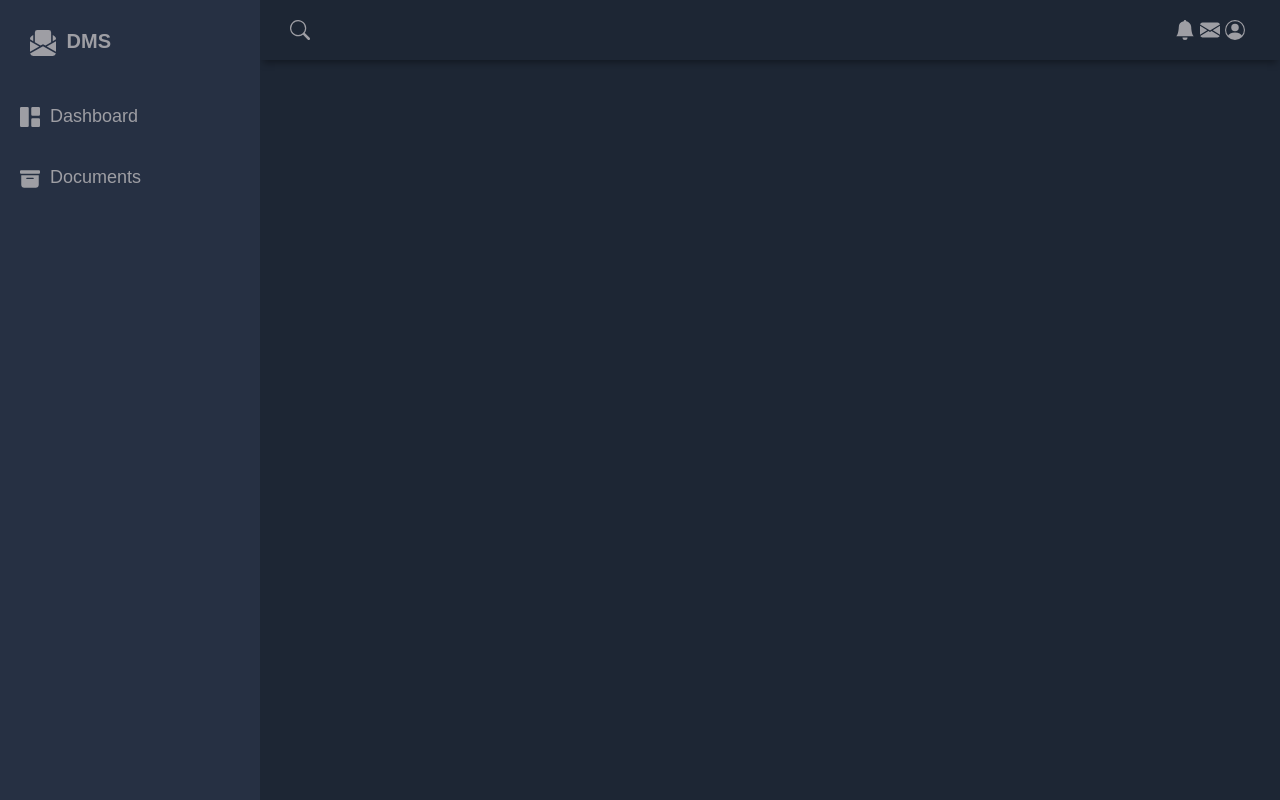
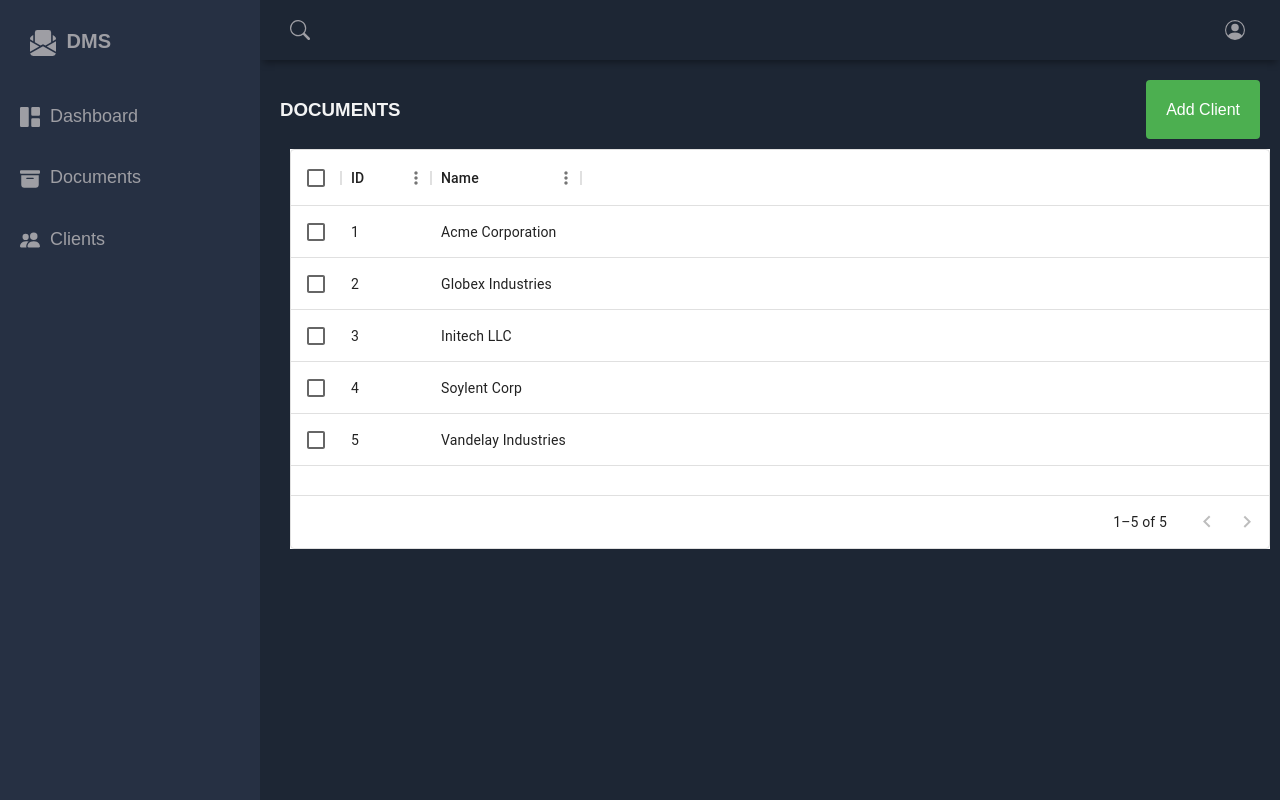
Before and after one commit to Ranko1996/react-dashboard, a React (Vite) app in the folder DocumentsPanel/: page /clients in a window 1280 px wide. Built offline with nearby package versions, Linux system fonts and the light colour scheme.

Commit message:
Dodavanje klijenata napravljeno

```diff
--- a/DocumentsPanel/src/Add.tsx
+++ b/DocumentsPanel/src/Add.jsx
@@ -50,8 +50,7 @@ const Add = ({ setOpen, clients, documents, setDocuments }) => {
         startDate,
         duration,
     });
-      console.log(documents);
-    // setOpen(false); // Zatvara modal
+    setOpen(false); // Zatvara modal
 };
 
 
--- /dev/null
+++ b/DocumentsPanel/src/AddClient.jsx
@@ -0,0 +1,50 @@
+import React, { useState } from "react";
+import "./add.css";
+
+const Add = ({ setOpen, setClients }) => {
+  const [clientName, setClientName] = useState("");
+
+  const handleSubmit = (e) => {
+    e.preventDefault();
+
+    // Stvaranje novog objekta klijenta
+    const newClient = {
+      id: Math.random().toString(36).substr(2, 9), // Generiranje jedinstvenog ID-a
+      name: clientName,
+    };
+
+    // Dodavanje novog klijenta u stanje koristeći setClients
+    setClients((prevClients) => [...prevClients, newClient]);
+
+    // Resetiranje inputa nakon dodavanja klijenta
+    setClientName("");
+
+    // Zatvaranje modalnog prozora
+    setOpen(false);
+  };
+
+  return (
+    <div className="add">
+      <div className="modal">
+        <span className="close" onClick={() => setOpen(false)}>
+          X
+        </span>
+        <h1>Add New Client</h1>
+        <form onSubmit={handleSubmit}>
+          <div className="item">
+            <label>Client Name</label>
+            <input
+              type="text"
+              value={clientName}
+              onChange={(e) => setClientName(e.target.value)}
+              placeholder="Enter client name"
+            />
+          </div>
+          <button type="submit">Add Client</button>
+        </form>
+      </div>
+    </div>
+  );
+};
+
+export default Add;
--- a/DocumentsPanel/src/App.jsx
+++ b/DocumentsPanel/src/App.jsx
@@ -6,6 +6,7 @@ import Header from './Header';
 import Sidebar from './Sidebar';
 import Home from './Home';
 import Documents from './Documents';
+import Clients from './Clients';
 // Uvozite dodatne stranice koje želite uključiti
 // import About from './About'; // Primer dodatne stranice
 
@@ -26,7 +27,7 @@ function App() {
         <Routes>
           <Route path="/" element={<Home documents={documents} setDocuments={setDocuments} clients={clients} setClients={setClients} />} />
           <Route path="/documents" element={<Documents documents={documents} setDocuments={setDocuments} clients={clients} setClients={setClients} /> } />
-
+          <Route path="/clients" element={<Clients documents={documents} setDocuments={setDocuments} clients={clients} setClients={setClients} /> } />
         </Routes>
       </div>
     </Router>
--- /dev/null
+++ b/DocumentsPanel/src/Clients.jsx
@@ -0,0 +1,29 @@
+import { useState } from 'react';
+import DataGridTable from './components/dataTable/DataTable'
+import Add from './AddClient';
+import AddButton from './components/button/AddButton';
+
+
+const Clients = ({ documents, setDocuments, clients, setClients }) => {
+  console.log(documents)
+  console.log(clients)
+    const columns = [
+      { field: 'id', headerName: 'ID', width: 90 },
+      { field: 'name', headerName: 'Name', width: 150 },
+    ];
+
+    const [isModalOpen, setIsModalOpen] = useState(false);
+    const handleAddClientClick = () => {setIsModalOpen(true);}
+  return (
+    <div className='main-container'>
+    <div className='main-title'>
+        <h3>DOCUMENTS</h3>
+        <AddButton onClick={handleAddClientClick}>Add Client</AddButton>
+    </div>
+    {isModalOpen && <Add setOpen={setIsModalOpen} clients={clients} setClients={setClients} />}
+      <DataGridTable  data={clients} columns={columns} />
+    </div>
+  )
+}
+
+export default Clients
--- a/DocumentsPanel/src/Documents.jsx
+++ b/DocumentsPanel/src/Documents.jsx
@@ -6,6 +6,16 @@ import AddButton from './components/button/AddButton';
 
 
 const Documents = ({ documents, setDocuments, clients, setClients }) => {
+    const columns = [
+        { field: 'id', headerName: 'ID', width: 90 },
+        { field: 'name', headerName: 'Name', width: 150 },
+        { field: 'customerId', headerName: 'Customer ID', width: 150 },
+        { field: 'startDate', headerName: 'Start Date', width: 150 },
+        { field: 'duration', headerName: 'Duration', width: 150 },
+        { field: 'comment', headerName: 'Comment', width: 200 },
+        { field: 'contractValue', headerName: 'Contract Value', width: 150 },
+        { field: 'type', headerName: 'Type', width: 150 },
+      ];
 
     const [isModalOpen, setIsModalOpen] = useState(false);
     const handleAddDocumentClick = () => {
@@ -20,7 +30,7 @@ const Documents = ({ documents, setDocuments, clients, setClients }) => {
         <AddButton onClick={handleAddDocumentClick}>Add Document</AddButton>
     </div>
     {isModalOpen && <Add setOpen={setIsModalOpen} clients={clients} documents={documents} setDocuments={setDocuments} />}
-      <DataGridTable documents={documents} />
+      <DataGridTable  data={documents} columns={columns} />
     </div>
   )
 }
--- a/DocumentsPanel/src/Header.jsx
+++ b/DocumentsPanel/src/Header.jsx
@@ -13,8 +13,7 @@ function Header({OpenSidebar}) {
             <BsSearch  className='icon'/>
         </div>
         <div className='header-right'>
-            <BsFillBellFill className='icon'/>
-            <BsFillEnvelopeFill className='icon'/>
+
             <BsPersonCircle className='icon'/>
         </div>
     </header>
--- a/DocumentsPanel/src/Sidebar.jsx
+++ b/DocumentsPanel/src/Sidebar.jsx
@@ -1,7 +1,7 @@
 import React from 'react'
 import { Link } from 'react-router-dom'
 import
-{BsFillEnvelopePaperFill, BsGrid1X2Fill, BsFillArchiveFill, BsFillGrid3X3GapFill, BsPeopleFill,
+{BsFillEnvelopePaperFill, BsGrid1X2Fill, BsFillArchiveFill ,BsFillGrid3X3GapFill, BsPeopleFill,
   BsListCheck, BsMenuButtonWideFill, BsFillGearFill}
  from 'react-icons/bs'
 
@@ -24,6 +24,11 @@ function Sidebar({openSidebarToggle, OpenSidebar}) {
             <li className='sidebar-list-item'>
                 <Link to="/documents">
                     <BsFillArchiveFill className='icon'/> Documents
+                </Link>
+            </li>
+            <li className='sidebar-list-item'>
+                <Link to="/clients">
+                    <BsPeopleFill className='icon'/> Clients
                 </Link>
             </li>
             {/* <li className='sidebar-list-item'>
--- a/DocumentsPanel/src/components/barChartBox/BarChartBox.jsx
+++ /dev/null
@@ -1,26 +0,0 @@
-import { Bar, BarChart, ResponsiveContainer, Tooltip, XAxis, YAxis } from "recharts";
-import "./barChartBox.css";
-
-const BarChartBox = (props) => {
-  console.log(props.data);
-  return (
-    <div className="barChartBox">
-      <h1>{props.title}</h1>
-      <div className="chart">
-        <ResponsiveContainer width="99%" height={150}>
-          <BarChart data={props.data}>
-
-            <Tooltip
-              contentStyle={{ background: "#2a3447", borderRadius: "5px" }}
-              labelStyle={{ display: "none" }}
-              cursor={{ fill: "none" }}
-            />
-            <Bar dataKey="count" fill="#8884d8" />
-          </BarChart>
-        </ResponsiveContainer>
-      </div>
-    </div>
-  );
-};
-
-export default BarChartBox;
--- a/DocumentsPanel/src/components/barChartBox/barChartBox.css
+++ /dev/null
@@ -1,12 +0,0 @@
-.barChartBox{
-    width: 100%;
-    height: 100%;
-
-  }
-  h1{
-    font-size: 20px;
-    margin-bottom: 20px;
-  }
-
-  .chart{
-  }
--- a/DocumentsPanel/src/components/dataTable/DataTable.jsx
+++ b/DocumentsPanel/src/components/dataTable/DataTable.jsx
@@ -1,25 +1,52 @@
+// import * as React from 'react';
+// import Box from '@mui/material/Box';
+// import { DataGrid } from '@mui/x-data-grid';
+// import "./dataTable.css"
+
+// const columns = [
+//   { field: 'id', headerName: 'ID', width: 90 },
+//   { field: 'name', headerName: 'Name', width: 150 },
+//   { field: 'customerId', headerName: 'Customer ID', width: 150 },
+//   { field: 'startDate', headerName: 'Start Date', width: 150 },
+//   { field: 'duration', headerName: 'Duration', width: 150 },
+//   { field: 'comment', headerName: 'Comment', width: 200 },
+//   { field: 'contractValue', headerName: 'Contract Value', width: 150 },
+//   { field: 'type', headerName: 'Type', width: 150 },
+// ];
+
+
+// export default function DataGridTable({documents}) {
+//   return (
+//     <Box sx={{ height: 400, width: '100%', backgroundColor: 'white', margin:"10px" }}>
+//       <DataGrid
+//         rows={documents}
+//         columns={columns}
+//         initialState={{
+//           pagination: {
+//             paginationModel: {
+//               pageSize: 5,
+//             },
+//           },
+//         }}
+//         pageSizeOptions={[5]}
+//         checkboxSelection
+//         disableRowSelectionOnClick
+//       />
+//     </Box>
+//   );
+// }
+
+
 import * as React from 'react';
 import Box from '@mui/material/Box';
 import { DataGrid } from '@mui/x-data-grid';
-import "./dataTable.css"
+import "./dataTable.css";
 
-const columns = [
-  { field: 'id', headerName: 'ID', width: 90 },
-  { field: 'name', headerName: 'Name', width: 150 },
-  { field: 'customerId', headerName: 'Customer ID', width: 150 },
-  { field: 'startDate', headerName: 'Start Date', width: 150 },
-  { field: 'duration', headerName: 'Duration', width: 150 },
-  { field: 'comment', headerName: 'Comment', width: 200 },
-  { field: 'contractValue', headerName: 'Contract Value', width: 150 },
-  { field: 'type', headerName: 'Type', width: 150 },
-];
-
-
-export default function DataGridTable({documents}) {
+export default function DataGridTable({ data, columns }) {
   return (
     <Box sx={{ height: 400, width: '100%', backgroundColor: 'white', margin:"10px" }}>
       <DataGrid
-        rows={documents}
+        rows={data}
         columns={columns}
         initialState={{
           pagination: {
```
Also changed, not shown: DocumentsPanel/src/data.js (+1 -7 lines).
